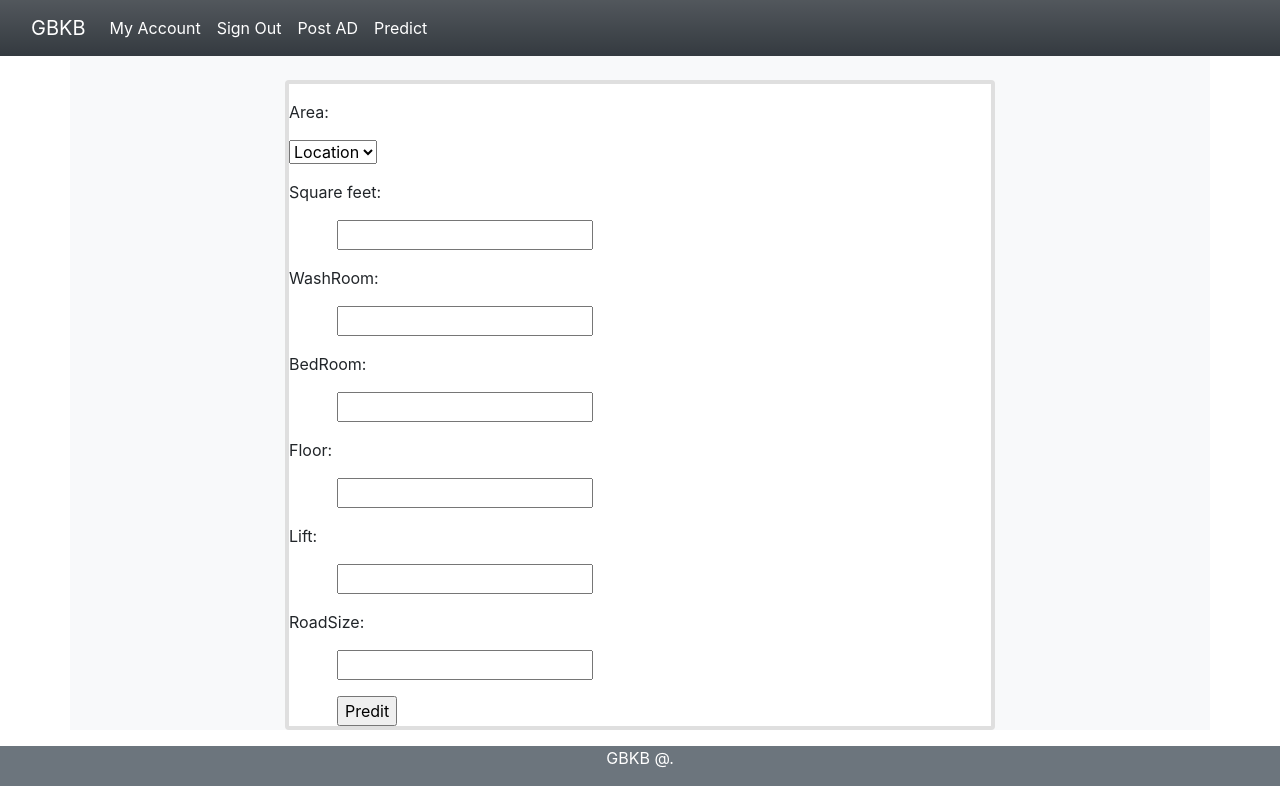
After one commit to niamul64/GhorBariKenaBecha-ecommerce-website-by-django-and-machine-learning, a Django app: page /prediction in a window 1280 px wide. The commit adds this page. Run offline with Django 3.2, Linux system fonts and the light colour scheme; a user stored in the database is signed in; data comes from the database, SQL or seed files in the repository; both versions use the stored data as it was after the commit; some libraries are stand-ins or nearby versions.

Commit message:
prediction half done

```diff
--- a/GBKB/accounts/urls.py
+++ b/GBKB/accounts/urls.py
@@ -20,6 +20,7 @@ urlpatterns = [
     path('delete/myAccount/', views.myAccount, name='delete/myAccount/'),
     path('changeEmail',views.changeEmail, name='changeEmail'),
     path('changeNumber',views.changeNumber, name='changeNumber'),
+    path('prediction',views.prediction, name='prediction'),
     # path('myCollection', views.myCollection, name='myCollection'),
     # path('delete/myCollection/', views.myCollection, name='delete/myCollection'),
     # path('newsBee', views.newsBee, name='newsBee'),
--- a/GBKB/accounts/views.py
+++ b/GBKB/accounts/views.py
@@ -11,7 +11,46 @@ from .forms import UserReg, ExtentUser, PostAdForm
 from django.core.mail import send_mail
 import random
 from django.conf import settings
+import joblib
 # Create your views here.
+
+def prediction(request):
+
+    if request.user.is_authenticated:
+        details = get_object_or_404(ExtentionUser, userID=request.user)
+        if details.activation != True:
+            return redirect('activation')
+    else:
+        return redirect('signin')
+
+    if request.method == 'POST':
+        lis=[]
+
+        sq= request.POST['sq']
+        lis.append(sq)
+        wr=request.POST['wr']
+        lis.append(wr)
+        br = request.POST['br']
+        lis.append(br)
+        fl = request.POST['fl']
+        lis.append(fl)
+        li = request.POST['li']
+        lis.append(li)
+        rs = request.POST['rs']
+        lis.append(rs)
+        ai = request.POST['ai']
+        lis.append(ai)
+        print(lis)
+        cls= joblib.load('Finalized_model.sav')
+        ans=int(cls.predict([lis]))
+
+        print(ans)
+
+
+        return render(request, 'prediction/predict.html',{'ans':ans,'ai':ai,'sq':sq,'wr':wr,'br':br,'fl':fl,'li':li,'rs':rs})
+    return render(request, 'prediction/predict.html')
+
+
 
 def signin(request):
     if request.user.is_authenticated:
@@ -137,6 +176,15 @@ def activation(request):
     return render(request, 'accounts/activation.html', {'message': m})
 
 def confirmActivation(request):
+    if request.user.is_authenticated:
+        details = get_object_or_404(ExtentionUser, userID=request.user)
+
+        if details.activation!=True:
+            return redirect('activation')
+    else:
+        return render(request, 'accounts/signin.html', {'error': "sign-in first"})
+
+
     details = get_object_or_404(ExtentionUser, userID=request.user)
 
     if request.method == 'POST':
--- a/GBKB/templates/accounts/signin.html
+++ b/GBKB/templates/accounts/signin.html
@@ -14,7 +14,7 @@
 {% block body1 %}
 <div class="col-12	col-sm-12	col-md-8 col-lg-8 col-xl-8 offset-lg-2">
 <div class="card boxShadow border-4 justify-content-center"    >
-<form  method="post">
+<form  method="post" action="{% url 'signin' %}">
     {% csrf_token %}
 {% if error %}
 <p class="text-danger"> {{error}} </p>
--- a/GBKB/templates/base.html
+++ b/GBKB/templates/base.html
@@ -60,7 +60,7 @@
           <a class="nav-link btn-outline-success" aria-current="page" href="{% url 'postAd' %}">Post AD</a>
         </li>
         <li class="nav-item active">
-          <a class="nav-link btn-outline-success" aria-current="page" href="#">Predict</a>
+          <a class="nav-link btn-outline-success" aria-current="page" href="{% url 'prediction' %}">Predict</a>
         </li>
 {% else %}
         <li class="nav-item active">
--- /dev/null
+++ b/GBKB/templates/prediction/predict.html
@@ -0,0 +1,61 @@
+{% extends 'base.html' %}
+{% load crispy_forms_tags %}
+
+
+{% block head %}
+
+
+
+{% endblock%}
+
+
+
+
+{% block body1 %}
+<div class="col-12	col-sm-12	col-md-8 col-lg-8 col-xl-8 offset-lg-2">
+<div class="card boxShadow border-4 justify-content-center"    >
+<form  method="post"  action="{% url 'prediction' %}">
+    {% csrf_token %}
+{% if error %}
+<p class="text-danger"> {{error}} </p>
+{% endif %}
+    {% if ans %}
+    <p class="text-primary">Based on your input,<br> The price of an apartment is around:<br> <span class="text-success">{{ans}} Tk</span> </p>
+{% endif %}
+        <p class="mt-3">Area:</p>
+
+    <select name="ai" id="location" required>
+
+    <option value="">Location</option>
+
+  <option value=1>Mirpur</option>
+
+  <option value=2>Uttara</option>
+
+  <option value=3>Bonani</option>
+
+    </select>
+
+
+        <p class="mt-3">Square feet:</p>
+        <input class="mx-5"  type="text" name="sq"  required><br>
+        <p class="mt-3">WashRoom:</p>
+        <input class="mx-5"  type="text" name="wr" required><br>
+        <p class="mt-3">BedRoom:</p>
+        <input class="mx-5"  type="text" name="br"required><br>
+        <p class="mt-3">Floor:</p>
+        <input class="mx-5"  type="text" name="fl"  required><br>
+        <p class="mt-3">Lift:</p>
+        <input class="mx-5"  type="text" name="li"  required><br>
+        <p class="mt-3">RoadSize:</p>
+        <input class="mx-5"  type="text" name="rs"  required><br>
+
+
+        <input class="mx-5 mt-3"  type="submit" value="Predit">
+
+
+</form>
+</div>
+</div>
+
+{% endblock%}
--- a/dataSet.csv
+++ b/dataSet.csv
@@ -1,4 +1,4 @@
-sqrt,washRoom,bedRoom,floor,lift,roodSize,area,areaIndex,SalePrice
+sqrt,washRoom,bedRoom,floor,lift,roadSize,area,areaIndex,SalePrice
 933,2,3,6,0,7,mirpur,1,4500000
 933,2,3,3,0,7,mirpur,1,5000000
 900,2,3,4,1,10,mirpur,1,7000000
--- a/libraries.txt
+++ b/libraries.txt
@@ -1,3 +1,5 @@
 pip install Django-Verify-Email
 pip install pillow
 pip install django-crispy-forms
+pip install joblib
+pip install -U scikit-learn
```
Also changed, not shown: GBKB/db.sqlite3, 2 other files.
